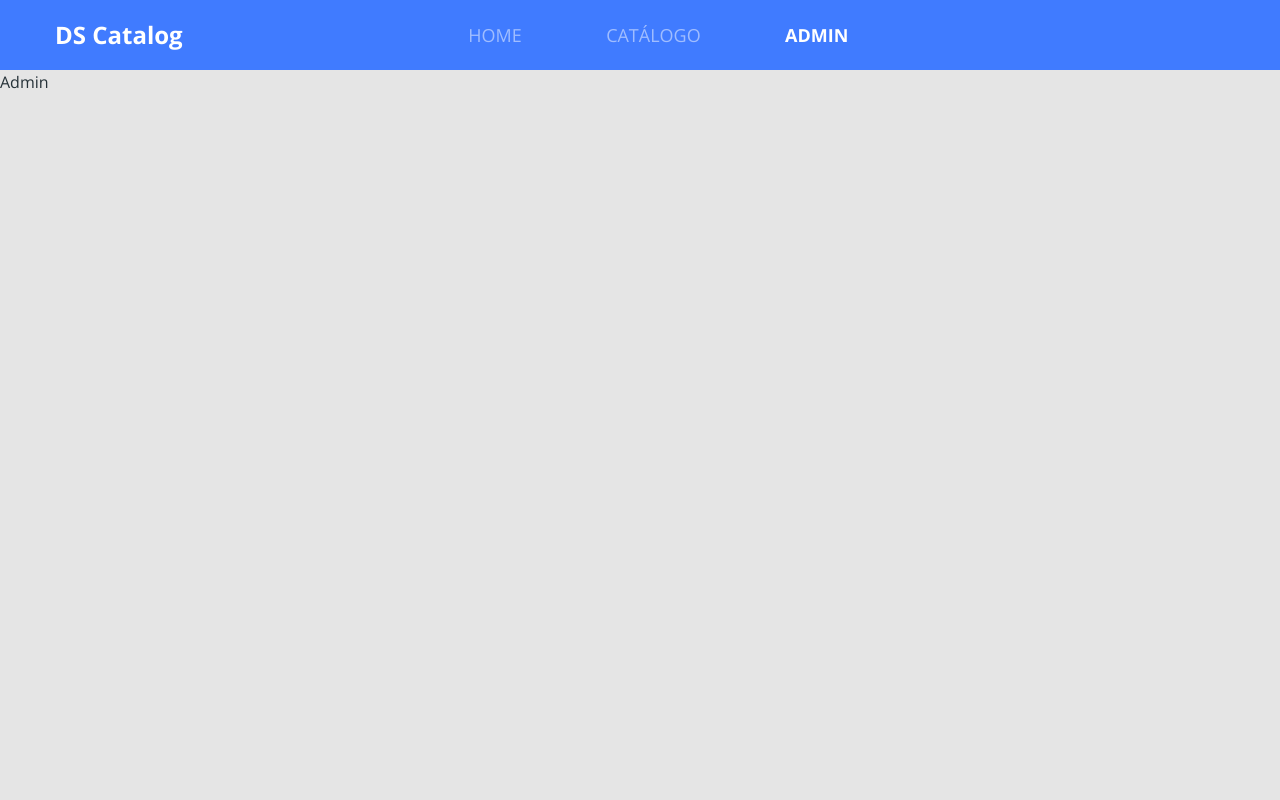
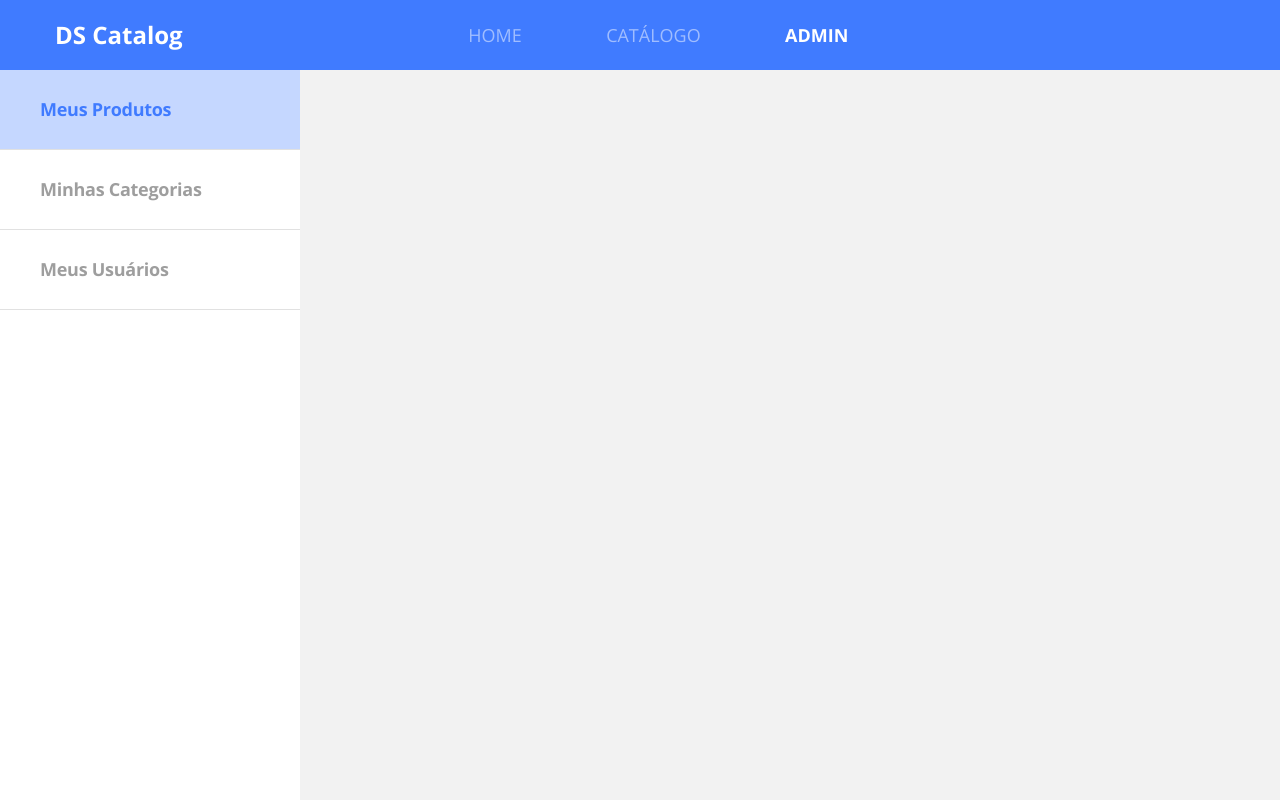
Before and after one commit to tadeuespindolapalermo/dscatalog-bootcamp-devsuperior, a React (Create React App) app in the folder front-web/: page /admin in a window 1280 px wide. Built offline with nearby package versions, Linux system fonts and the light colour scheme.

Commit message:
Add Admin navbar

```diff
--- a/front-web/src/core/assets/styles/custom.scss
+++ b/front-web/src/core/assets/styles/custom.scss
@@ -2,7 +2,7 @@ $theme-colors: (
     "primary": #407BFF
 );
 
-$body-bg: #E5E5E5;
+$body-bg: #F2F2F2;
 $body-color: #263238;
 
 @import '~bootstrap/scss/bootstrap.scss';
--- /dev/null
+++ b/front-web/src/core/components/Pagination/index.tsx
@@ -0,0 +1,40 @@
+import { ReactComponent as ArrowIcon } from 'core/assets/images/arrow.svg'
+import { generateList } from 'core/utils/list'
+import './styles.scss'
+
+type Props = {
+    totalPages: number;
+    activePage: number;
+    onChange: (item: number) => void;
+}
+
+const Pagination = ({ totalPages, activePage, onChange }: Props) => {
+
+    const items = generateList(totalPages);
+    const previousClass = totalPages > 0 && activePage > 0 ? 'page-active' : 'page-inactive';
+    const nextClass = (activePage + 1) < totalPages ? 'page-active' : 'page-inactive';
+
+    return (
+        <div className="pagination-container">
+            <ArrowIcon
+                className={`pagination-previous ${previousClass}`}
+                onClick={() => onChange(activePage - 1)}
+            />
+            {items.map(item => (
+                <div
+                    key={item}
+                    className={`pagination-item ${item === activePage ? 'active' : ''}`}
+                    onClick={() => onChange(item)}
+                >
+                    { item + 1 }
+                </div>
+            ))}
+            <ArrowIcon
+                className={`pagination-next ${nextClass}`}
+                onClick={() => onChange(activePage + 1)}
+            />
+        </div>
+    )
+}
+
+export default Pagination;
--- /dev/null
+++ b/front-web/src/core/components/Pagination/styles.scss
@@ -0,0 +1,47 @@
+.pagination-container {
+    display: flex;
+    justify-content: center;
+    align-items: center;
+    margin-top: 35px;
+}
+
+.pagination-item {
+    width: 40px;
+    height: 40px;
+    background: #E1E1E1;
+    border-radius: 50%;
+    font-weight: bold;
+    font-size: 18px;
+    line-height: 25px;
+    letter-spacing: -0.015em;
+    color: #FFF;
+    display: flex;
+    align-items: center;
+    justify-content: center;
+    cursor: pointer;
+    margin-right: 10px;
+
+    &.active {
+        background: #407BFF;
+    }
+}
+
+.pagination-previous {
+    transform: rotate(-180deg);
+    margin-right: 25px;
+}
+
+.pagination-next {
+    margin-left: 15px;
+    cursor: pointer;
+}
+
+.page-active {
+    cursor: pointer;
+    color: #407BFF;
+}
+
+.page-inactive {
+    color: #E1E1E1;
+    pointer-events: none;
+}
--- /dev/null
+++ b/front-web/src/pages/Admin/components/Navbar/index.tsx
@@ -0,0 +1,19 @@
+import './styles.scss'
+
+const Navbar = () => (
+    <nav className="admin-nav-container">
+        <ul>
+            <li>
+                <a href="link" className="admin-nav-item active">Meus Produtos</a>
+            </li>
+            <li>
+                <a href="link" className="admin-nav-item">Minhas Categorias</a>
+            </li>
+            <li>
+                <a href="link" className="admin-nav-item">Meus Usuários</a>
+            </li>
+        </ul>
+    </nav>
+);
+
+export default Navbar
--- /dev/null
+++ b/front-web/src/pages/Admin/components/Navbar/styles.scss
@@ -0,0 +1,28 @@
+.admin-nav-container {
+    width: 300px;
+    background-color: #FFF;
+    height: calc(100vh - 70px);
+}
+
+.admin-nav-item {
+    height: 80px;
+    display: block;
+    border-bottom: 1px solid #E1E1E1;
+    display: flex;
+    align-items: center;
+    padding-left: 40px;
+    font-weight: bold;
+    font-size: 18px;
+    line-height: 25px;
+    letter-spacing: -0.015em;
+    color: #9E9E9E;
+
+    &.active {
+        background: rgba(64, 123, 255, 0.3);
+        color: #407BFF
+    }
+
+    &:hover {
+        color: #407BFF
+    }
+}
--- a/front-web/src/pages/Admin/index.tsx
+++ b/front-web/src/pages/Admin/index.tsx
@@ -1,5 +1,9 @@
+import Navbar from "./components/Navbar";
+
 const Admin = () => (
-    <div>Admin</div>
+    <div>
+        <Navbar />
+    </div>
 );
 
 export default Admin;
--- a/front-web/src/pages/Catalog/components/ProductCard/index.tsx
+++ b/front-web/src/pages/Catalog/components/ProductCard/index.tsx
@@ -1,5 +1,5 @@
 import { Product } from 'core/types/Product';
-import ProductPrice from '../ProductPrice';
+import ProductPrice from 'core/components/ProductPrice';
 import './styles.scss';
 
 type Props = {
--- a/front-web/src/pages/Catalog/components/ProductDetails/index.tsx
+++ b/front-web/src/pages/Catalog/components/ProductDetails/index.tsx
@@ -5,7 +5,7 @@ import { Product } from 'core/types/Product';
 import { makeRequest } from 'core/utils/request';
 import ProductDescriptionLoader from '../Loaders/ProductDescriptionLoader';
 import ProductInfoLoader from '../Loaders/ProductInfoLoader';
-import ProductPrice from '../ProductPrice';
+import ProductPrice from 'core/components/ProductPrice';
 import './styles.scss';
 
 type ParamsType = {
--- a/front-web/src/pages/Catalog/index.tsx
+++ b/front-web/src/pages/Catalog/index.tsx
@@ -6,11 +6,13 @@ import './styles.scss';
 import { makeRequest } from 'core/utils/request';
 import { ProductsResponse } from 'core/types/Product';
 import ProductCardLoader from './components/Loaders/ProductCardLoader';
+import Pagination from 'core/components/Pagination';
 
 const Catalog = () => {
 
     const [productsResponse, setProductsResponse] = useState<ProductsResponse>();
     const [isLoading, setIsLoading] = useState(false);
+    const [activePage, setActivePage] = useState(0);
 
     useEffect(() => {
 
@@ -22,7 +24,7 @@ const Catalog = () => {
             .then(response => console.log(response));*/
 
         const params = {
-            page: 0,
+            page: activePage,
             linesPerPage: 12
         }
 
@@ -33,7 +35,7 @@ const Catalog = () => {
             .finally(() => {
                 setIsLoading(false);
             })
-    }, []);
+    }, [activePage]);
 
     return (
         <div className="catalog-container">
@@ -49,6 +51,13 @@ const Catalog = () => {
                     ))
                 )}
             </div>
+            {productsResponse && (
+                <Pagination
+                    totalPages={productsResponse.totalPages}
+                    activePage={activePage}
+                    onChange={page => setActivePage(page)}
+                />
+            )}
         </div>
     )
 };
--- a/front-web/src/pages/Catalog/styles.scss
+++ b/front-web/src/pages/Catalog/styles.scss
@@ -1,7 +1,6 @@
 .catalog-container {
     margin-top: 26px;
-    padding-left: 40px;
-    padding-right: 40px;
+    padding: 0 40px 50px 40px;
 }
 
 .catalog-title {
```
Also changed, not shown: front-web/src/core/components/ProductPrice/index.tsx (renamed from front-web/src/pages/Catalog/components/ProductPrice/index.tsx), front-web/src/core/components/ProductPrice/styles.scss (renamed from front-web/src/pages/Catalog/components/ProductPrice/styles.scss), 2 other files (tests, documents, lock files or other folders).
